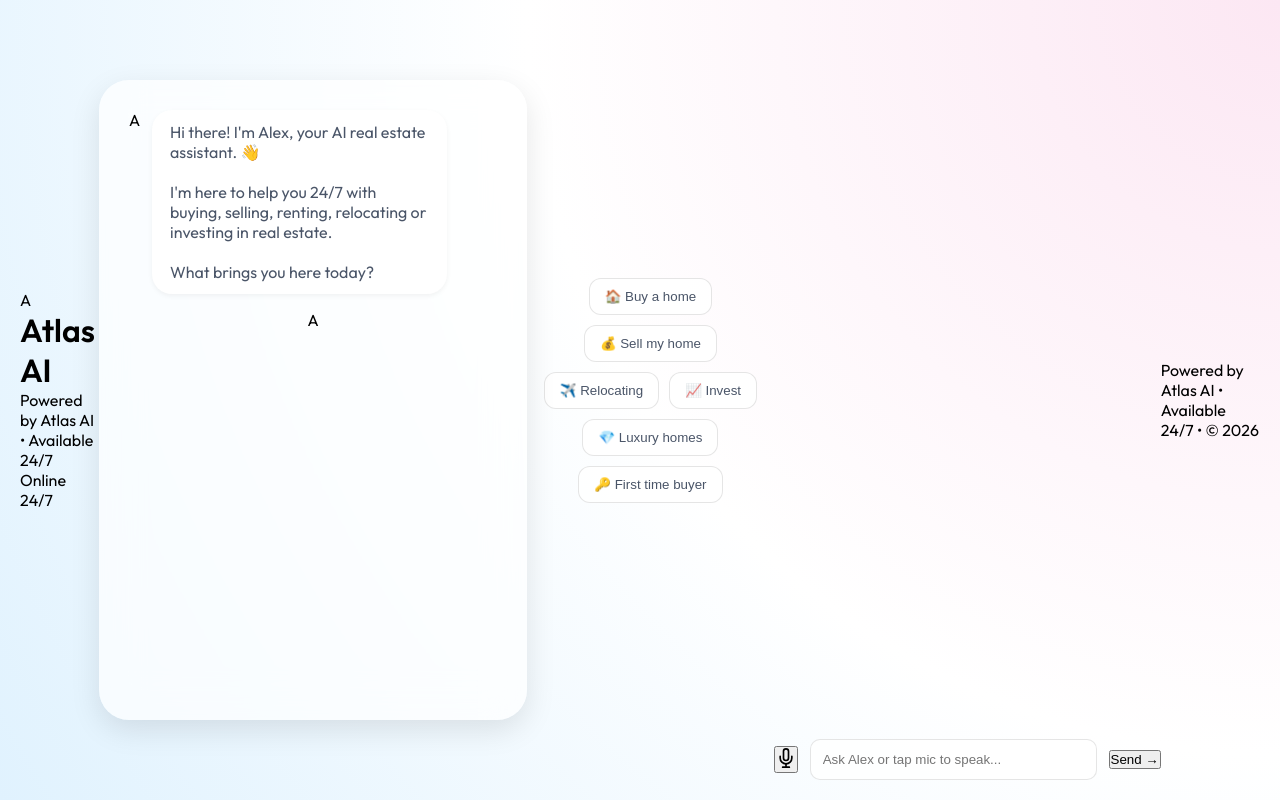
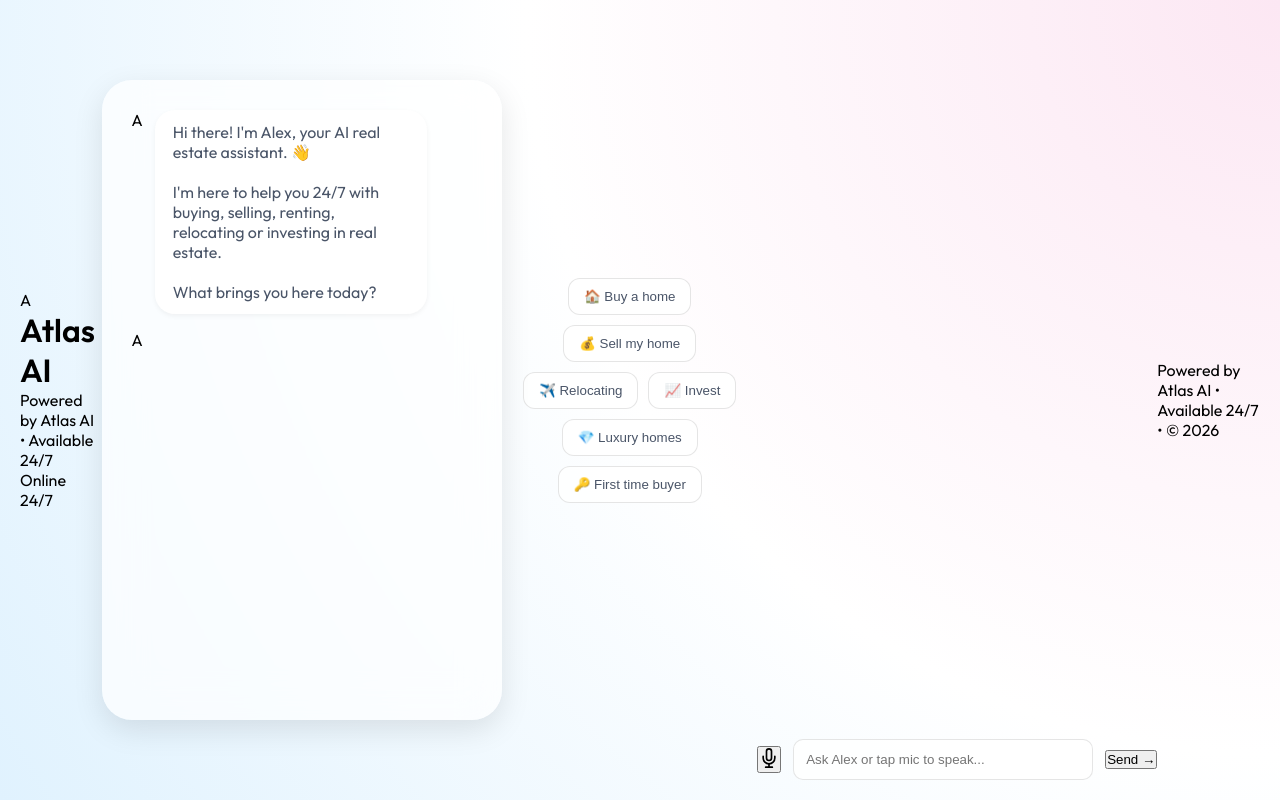
Before and after one commit to jovankaur/Atlas-alex, a Flask app: page / in a window 1280 px wide. Run offline with Flask 3, Linux system fonts and the light colour scheme.

Commit message:
Update index.html

```diff
--- a/templates/index.html
+++ b/templates/index.html
@@ -8,10 +8,11 @@
 <style>
   * { box-sizing: border-box; margin: 0; padding: 0; }
 
-  body {
+    body {
     font-family: 'Outfit', sans-serif;
     background: radial-gradient(circle at top right, #fce7f3, #ffffff, #e0f2fe);
     min-height: 100vh;
+    margin: 0;
     display: flex;
     justify-content: center;
     align-items: center;
@@ -19,7 +20,7 @@
   }
 
   #chatContainer {
-    width: 100%;
+    width: 90%;
     max-width: 600px;
     background: rgba(255, 255, 255, 0.7);
     backdrop-filter: blur(20px);
@@ -28,9 +29,10 @@
     box-shadow: 0 10px 30px rgba(0, 0, 0, 0.1);
     display: flex;
     flex-direction: column;
-    align-items: center;
     height: 80vh;
+    overflow: hidden;
   }
+
 
   .message {
     display: flex;
```
